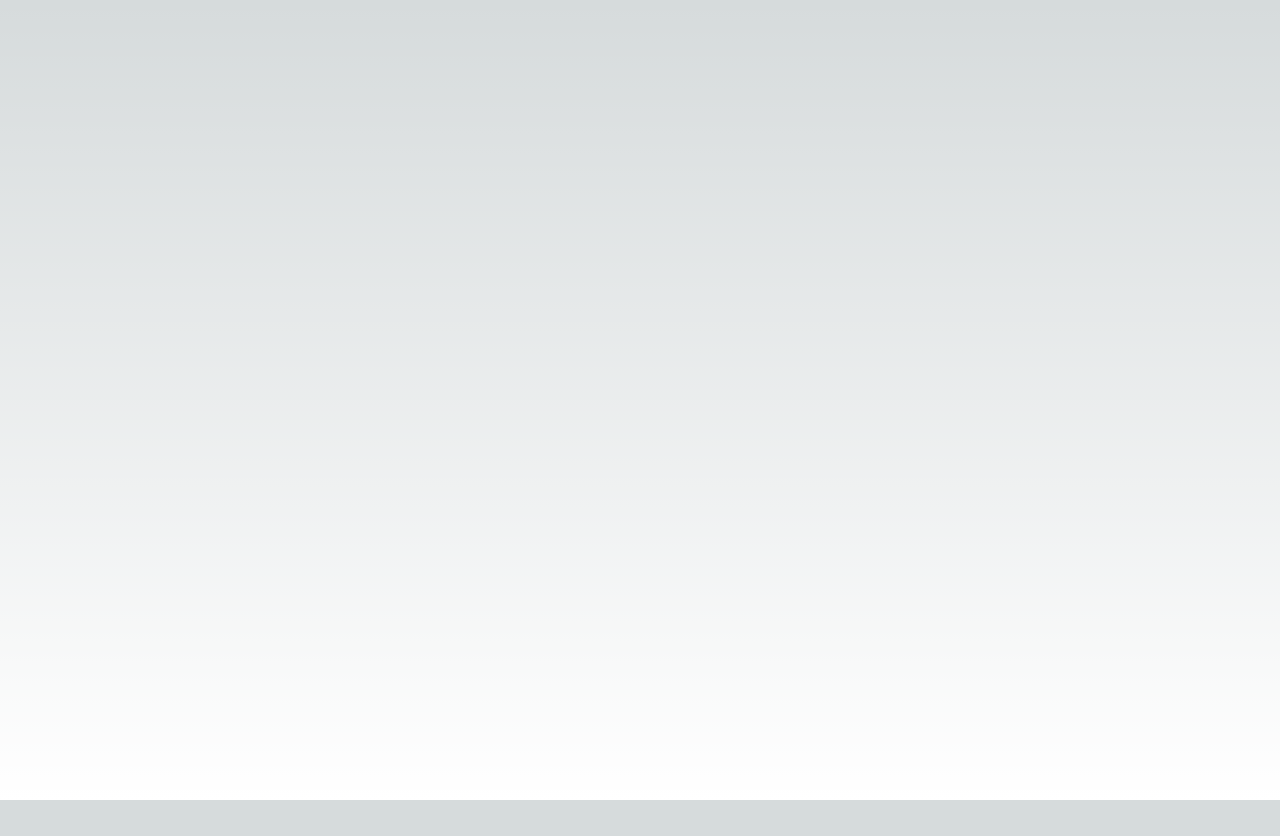
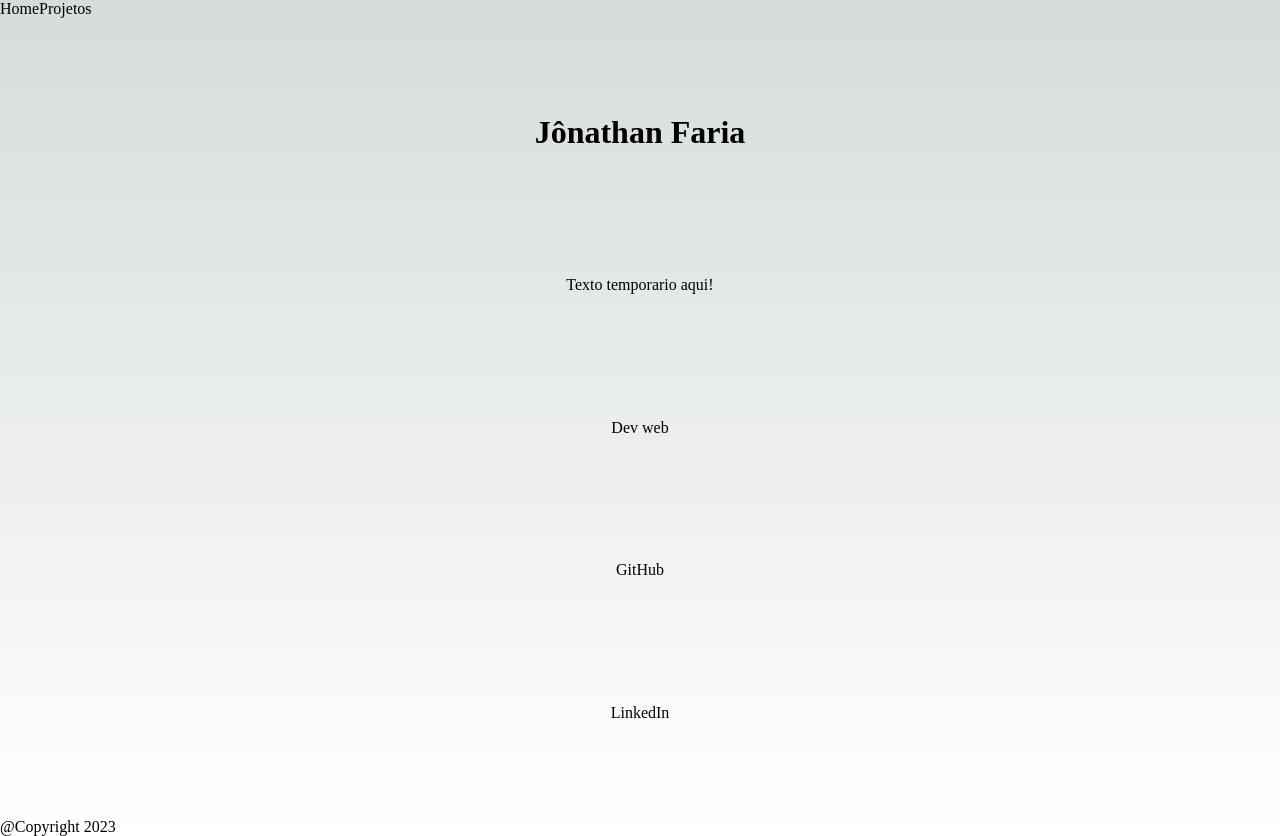
Before and after one commit to jfdsn/Meu-portfolio, a Next.js app: page / in a window 1280 px wide. Before the commit the page ends 800 px from the top, so only its background shows below. Built offline with nearby package versions, Linux system fonts and the light colour scheme.

Commit message:
Data/pages do projeto

```diff
--- /dev/null
+++ b/src/data/data.json
@@ -0,0 +1,35 @@
+{
+    "perfil" : {
+        "name": "Jônathan Faria",
+        "about": "Texto temporario aqui!",
+        "abilities": "Dev web",
+        "links": {
+            "github" : "linkgit",
+            "linkedin": "linkein"
+        }
+
+    },
+
+    "projects" : [
+        {
+            "id": "1",
+            "name": "namehere",
+            "short_description": "aaaaaaaaaaaaaaaaaaaaaaaaa",
+            "full_description": "aaaaaaaaaaaaaaaaaaaaaaa",
+            "links": {
+                "repositorie": "linkgit",
+                "site": "linksite"
+            }
+        },
+        {
+            "id": "2",
+            "name": "namehere2",
+            "short_description": "aaaaaaaaaaaaaaaaaaaaaaaaa",
+            "full_description": "aaaaaaaaaaaaaaaaaaaaaaa",
+            "links": {
+                "repositorie": "linkgit",
+                "site": "linksite"
+            }
+        }
+    ]
+}
--- a/src/pages/index.js
+++ b/src/pages/index.js
@@ -5,18 +5,41 @@ import styles from '@/styles/Home.module.css'
 
 const inter = Inter({ subsets: ['latin'] })
 
-export default function Home() {
+export default function Home({ perfil}) {
   return (
     <>
       <Head>
-        <title>Create Next App</title>
+        <title>Meu Portfolio</title>
         <meta name="description" content="Generated by create next app" />
         <meta name="viewport" content="width=device-width, initial-scale=1" />
         <link rel="icon" href="/favicon.ico" />
       </Head>
+
+      <header>
+        <nav>
+          <a href="/">Home</a>
+          <a href="/projects">Projetos</a>
+        </nav>
+      </header>
+
       <main className={styles.main}>
+        <h1>{perfil.name}</h1>
+        <p>{perfil.about}</p>
+        <p>{perfil.abilities}</p>
+        <a href={perfil.links.github}>GitHub</a>
+        <a href={perfil.links.linkedin}>LinkedIn</a>
+      </main>
 
-      </main>
+      <footer> @Copyright 2023</footer>
     </>
   )
 }
+
+export async function getStaticProps() {
+  const data = await import('../data/data.json');
+  const perfil = data.perfil;
+
+  return {
+    props: { perfil }
+  }
+}
```
Also changed, not shown: src/pages/projects/[id].js (added, +21 -0 lines), src/pages/projects/index.js (added, +21 -0 lines).
